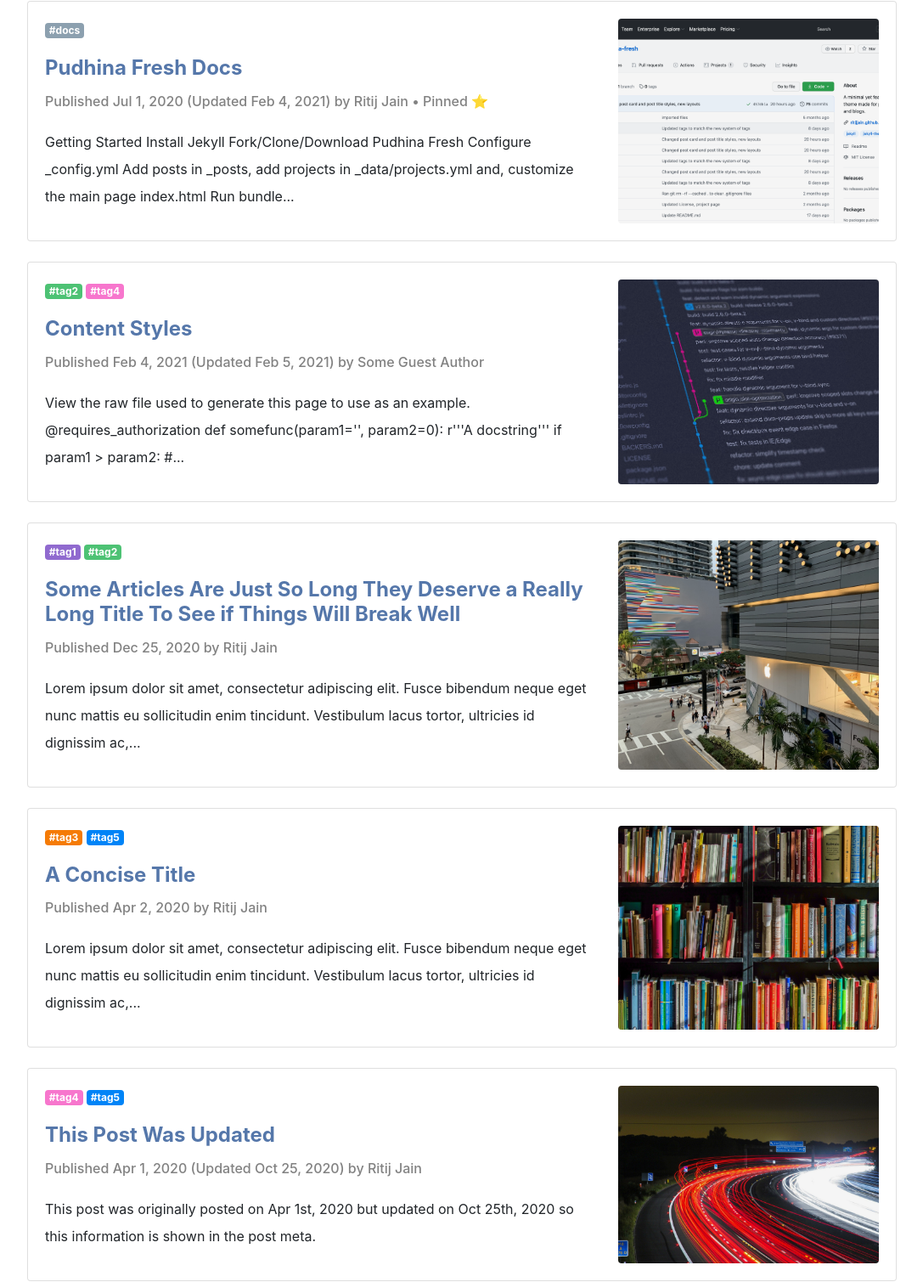
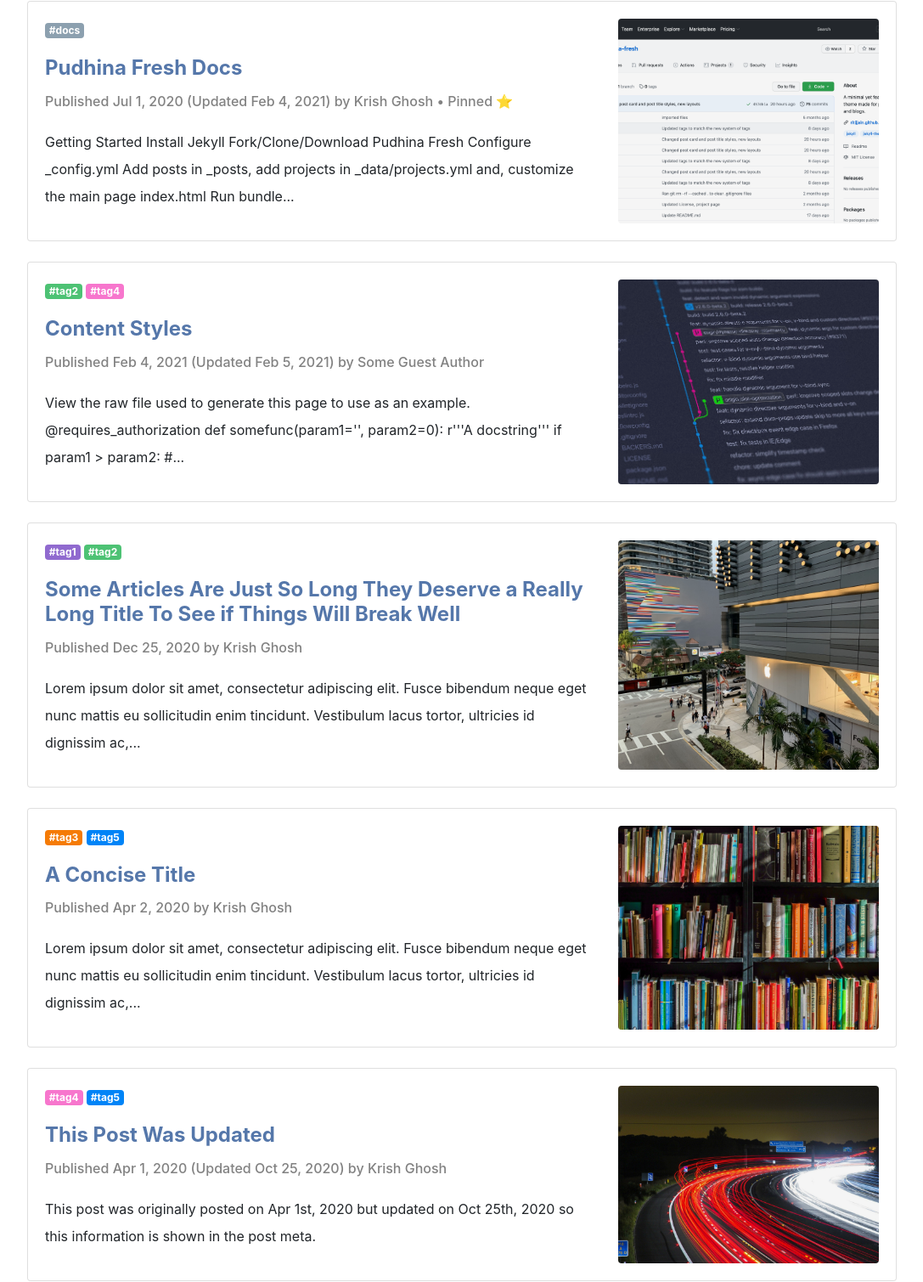
Before and after one commit to krishparadox/krishparadox.github.io, a Jekyll site: the page built from pages/posts.html, in a window 1280 px wide. Shown: the part 335-1844 px from the top of the page at 85% size, without its empty margins (96-1183 px from the left). Built offline with Jekyll 4.4.1, drawn with Linux system fonts in a browser that asks for light colours; nearby versions of some CDN libraries; a style sheet for code colours, icons or effects is not loaded.

Commit message:
Update _config.yml

```diff
--- a/_config.yml
+++ b/_config.yml
@@ -5,11 +5,11 @@ description: > # The description for your site
 url: "https://krishparadox.github.io/" # Site base URL
 
 author:
-  name: Ritij Jain
-  github: ritijjain/pudhina-fresh # GitHub username, used for GitHub icon on the top right
-  linkedin: ritijjain # Your LinkedIn profile url name, used for LinkedIn icon on the top right
-  email: example@example.com # Used for email icon on the top right
-  homepage: https://ritijjain.com # This links to your name in post meta
+  name: Krish Ghosh
+  github: krishparadox # GitHub username, used for GitHub icon on the top right
+  linkedin: krisg0412 # Your LinkedIn profile url name, used for LinkedIn icon on the top right
+  email: krishparadox@gmail.com # Used for email icon on the top right
+  homepage: https://krishparadox.github.io # This links to your name in post meta
   twitter: # Twitter username, used for Twitter Card Analytics
 
 disqus_name: # Setting this will turn on Disqus comments
```
